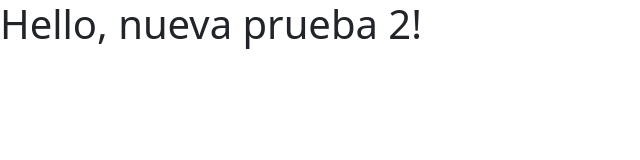
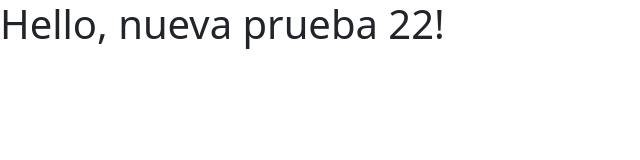
Before and after one commit to Raulsalvatestebaranz/code-space-induction-test, a plain HTML site: page index.html in a window 1280 px wide. Shown: the full height of the page, 0-640 px from the left. Drawn offline with nearby package versions, Linux system fonts and the light colour scheme.

Commit message:
Changes 2

```diff
--- a/index.html
+++ b/index.html
@@ -7,7 +7,7 @@
     <link href="https://cdn.jsdelivr.net/npm/bootstrap@5.2.3/dist/css/bootstrap.min.css" rel="stylesheet" integrity="sha384-rbsA2VBKQhggwzxH7pPCaAqO46MgnOM80zW1RWuH61DGLwZJEdK2Kadq2F9CUG65" crossorigin="anonymous">
   </head>
   <body>
-    <h1>Hello, nueva prueba 2!</h1>
+    <h1>Hello, nueva prueba 22!</h1>
 
 
 	  <!-- Popper (positioning) and Bootstrap JS for dropdowns / modals.
```
